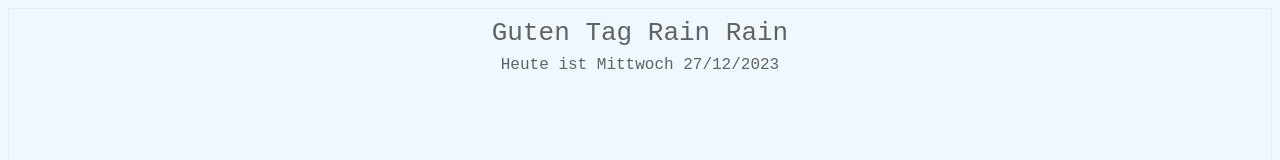
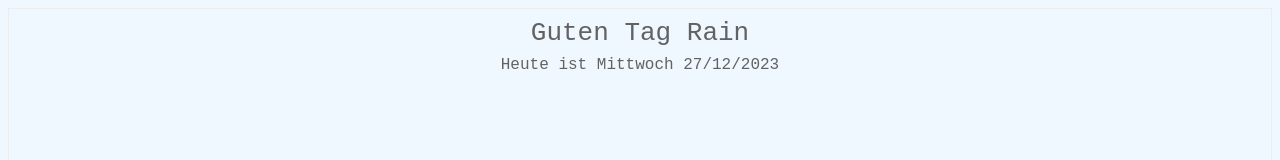
Before and after one commit to valakii00/notion-greeting, a plain HTML site: page index.html in a window 1280 px wide. Shown: the top 160 px of the page. Drawn offline with Linux system fonts and the light colour scheme.

Commit message:
Update index.html

```diff
--- a/index.html
+++ b/index.html
@@ -45,11 +45,11 @@ body{
     var greet;
 
     if (hrs < 10)
-        greet = 'Guten Morgen Rain  ';
+        greet = 'Guten Morgen  ';
     else if (hrs >= 10 && hrs <= 17)
-        greet = 'Guten Tag Rain ';
+        greet = 'Guten Tag ';
     else if (hrs >= 17 && hrs <= 24)
-        greet = 'Guten Abend Rain  ';
+        greet = 'Guten Abend  ';
 
     document.getElementById('lbl').innerHTML =
         greet+= "Rain  " +`<div id="date"> Heute ist ${date}</div>`;
```
